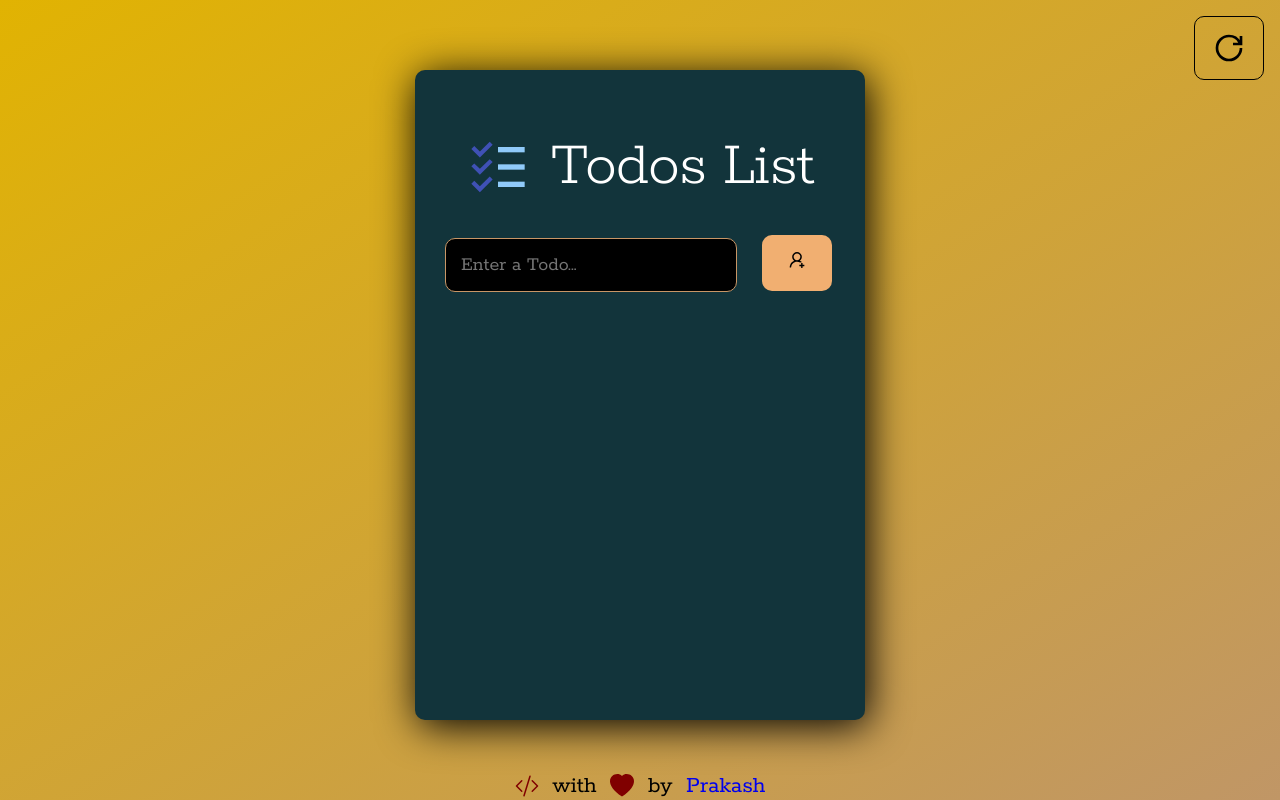
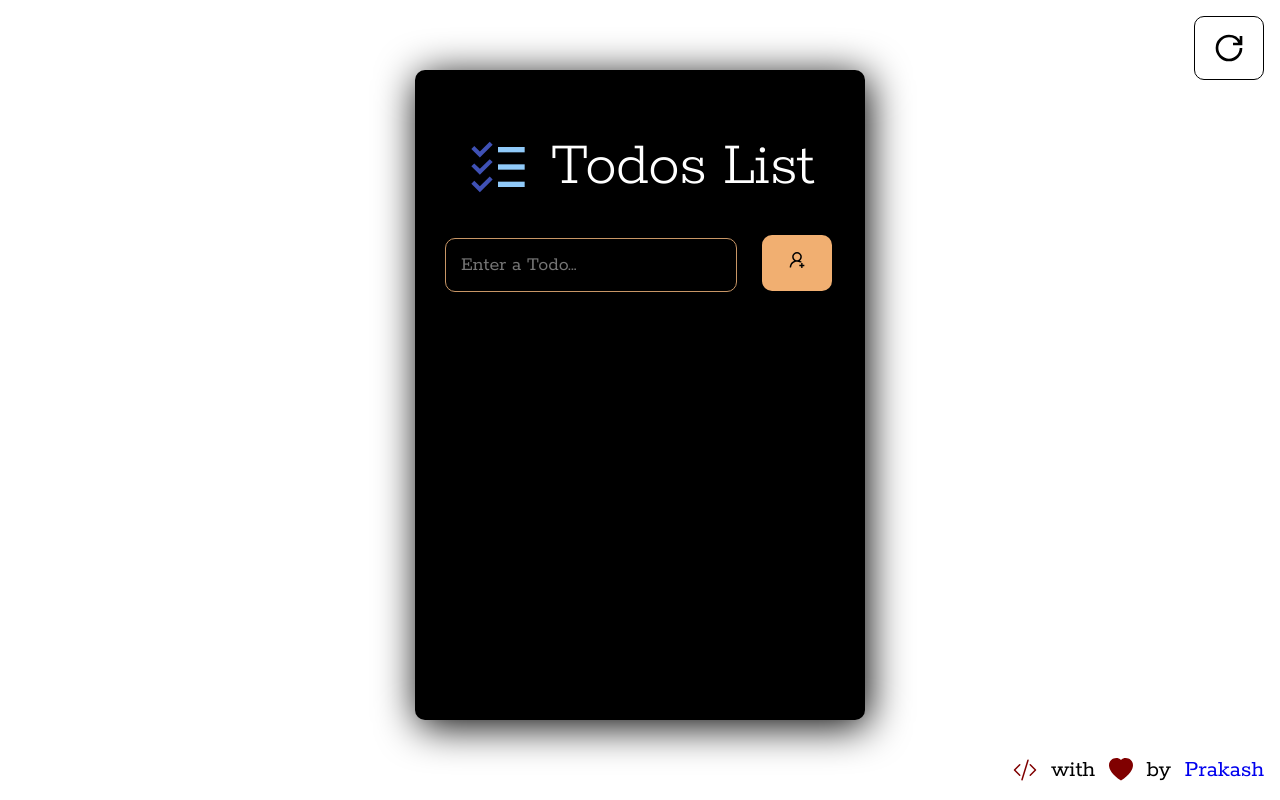
Before and after one commit to prakash855/tailnode_todo, a React (Create React App) app: page / in a window 1280 px wide. Built offline with nearby package versions, Linux system fonts and the light colour scheme.

Commit message:
stylings fix

```diff
--- a/src/App.css
+++ b/src/App.css
@@ -21,7 +21,7 @@
   border-radius: 10px;
 }
 .container {
-  background: linear-gradient(to right bottom, #e1b302, #c09666);
+  /* background: linear-gradient(to right bottom, #e1b302, #c09666); */
   width: 100%;
   min-height: 100vh;
   display: flex;
@@ -29,7 +29,7 @@
   align-items: center;
 }
 .app-wrapper {
-  background-color: #12343b;
+  background-color: black;
   min-width: 450px;
   min-height: 650px;
   padding: 30px;
@@ -112,7 +112,7 @@
 
 .list {
   width: 220px;
-  background-color: #12343b;
+  background-color: black;
   border: none;
   color: #ccc;
   font-size: 25px;
@@ -124,18 +124,19 @@ input:focus,
 button:focus {
   outline: none;
 }
-#footer{
-  position: absolute;
-  bottom: 0;
+#footer {
+  position: fixed;
+  bottom: 1rem;
+  right: 1rem;
   display: flex;
   align-items: center;
   font-size: 1.5rem;
 }
-#profile{
+#profile {
   text-decoration: none;
 }
-@media(max-width:768px){
-  #footer{
+@media (max-width: 768px) {
+  #footer {
     display: none;
   }
 }
```
